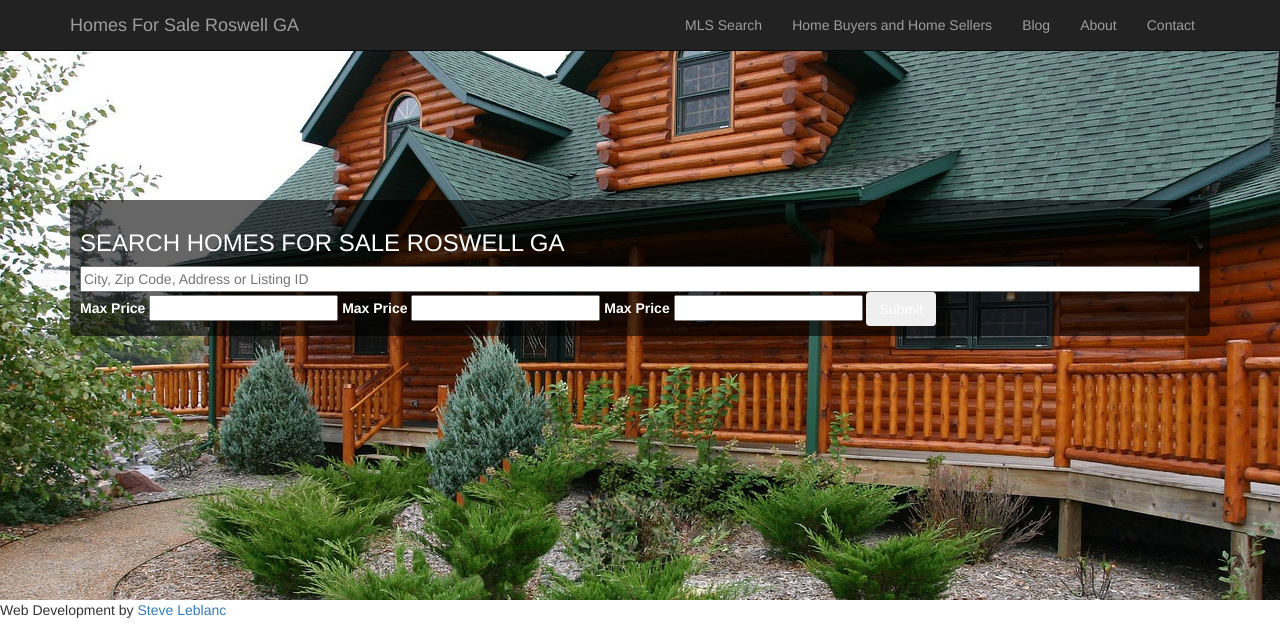
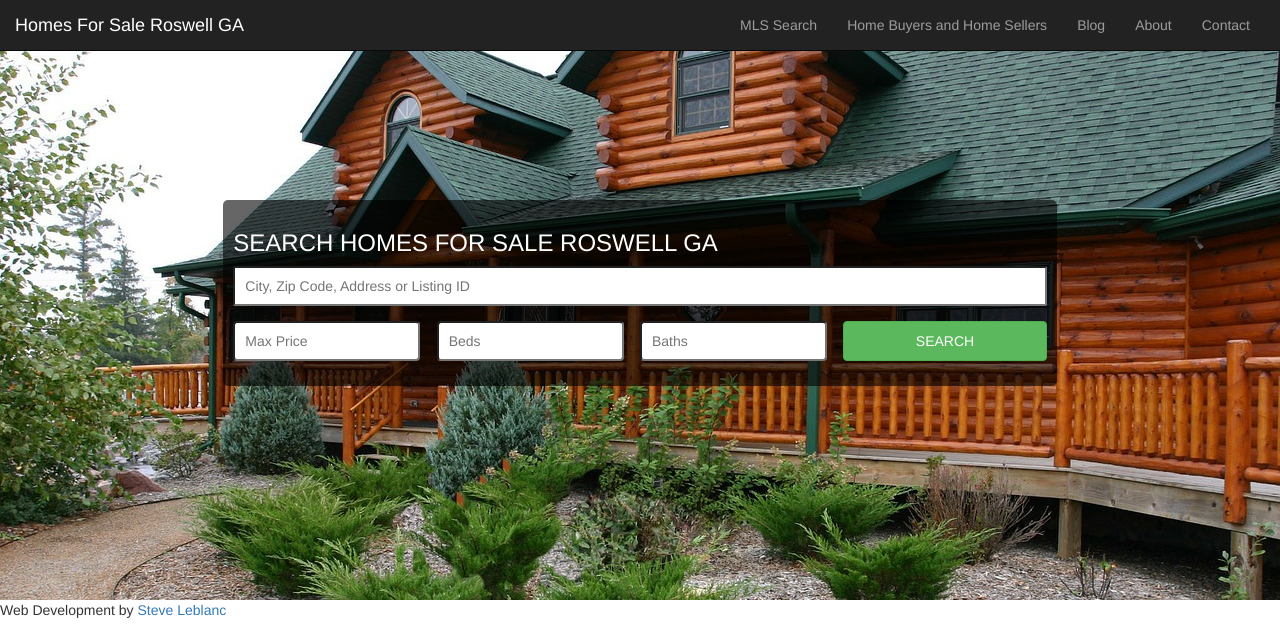
Before and after one commit to steveleblanc/homesforsaleroswellga, a PHP site: page / in a window 1280 px wide. Shown: the top 640 px of the page. Run offline with PHP 8.4, Linux system fonts and the light colour scheme.

Commit message:
css design for idx search form

```diff
--- a/public_html/css/custom.css
+++ b/public_html/css/custom.css
@@ -36,7 +36,41 @@ color: #fff;
 
 .form-address {
 	width: 100%;
+	height: 40px;
+	margin-bottom: 15px;
+	border-radius: 2px;
+	box-sizing: border-box;
+	padding: 10px;
 }
 .form-price {
 	/*display: inline-block;*/
+	width: 100%;
+	height: 40px;
+	margin-bottom: 15px;
+	border-radius: 4px;
+	box-sizing: border-box;
+	padding: 10px;
+	float: left;
 }
+.form-price-container {
+	width: 23%;
+    float: left;
+    margin-right: 2%;
+}
+.btn {
+	/*margin-top: 20px;*/
+	width: 25%;
+	height: 40px;
+}
+
+@media (min-width: 1280px){
+.container {
+    width: 1280px;
+    }
+}
+
+@media (min-width: 1280px){
+.mls-search {
+    width: 66.66666667%;
+    }
+}
--- a/public_html/index.html
+++ b/public_html/index.html
@@ -52,13 +52,16 @@
           <fieldset>
             <h3>SEARCH HOMES FOR SALE ROSWELL GA</h3>
             <input type="text" class="form-address" placeholder="City, Zip Code, Address or Listing ID">
-            <label>Max Price</label>
-            <input type="text" class="form-price">
-            <label>Max Price</label>
-            <input type="text" class="form-price">
-            <label>Max Price</label>
-            <input type="text" class="form-price">
-            <button type="submit" class="btn btn-outline">Submit</button>
+            <div class="form-price-container">
+            <input type="text" class="form-price" placeholder="Max Price">
+            </div>
+            <div class="form-price-container">
+            <input type="text" class="form-price" placeholder="Beds">
+            </div>
+            <div class="form-price-container">
+            <input type="text" class="form-price" placeholder="Baths">
+            </div>
+            <button type="submit" class="btn btn-success">SEARCH</button>
           </fieldset>
         </form>
       </div><!-- mls-search -->
```
